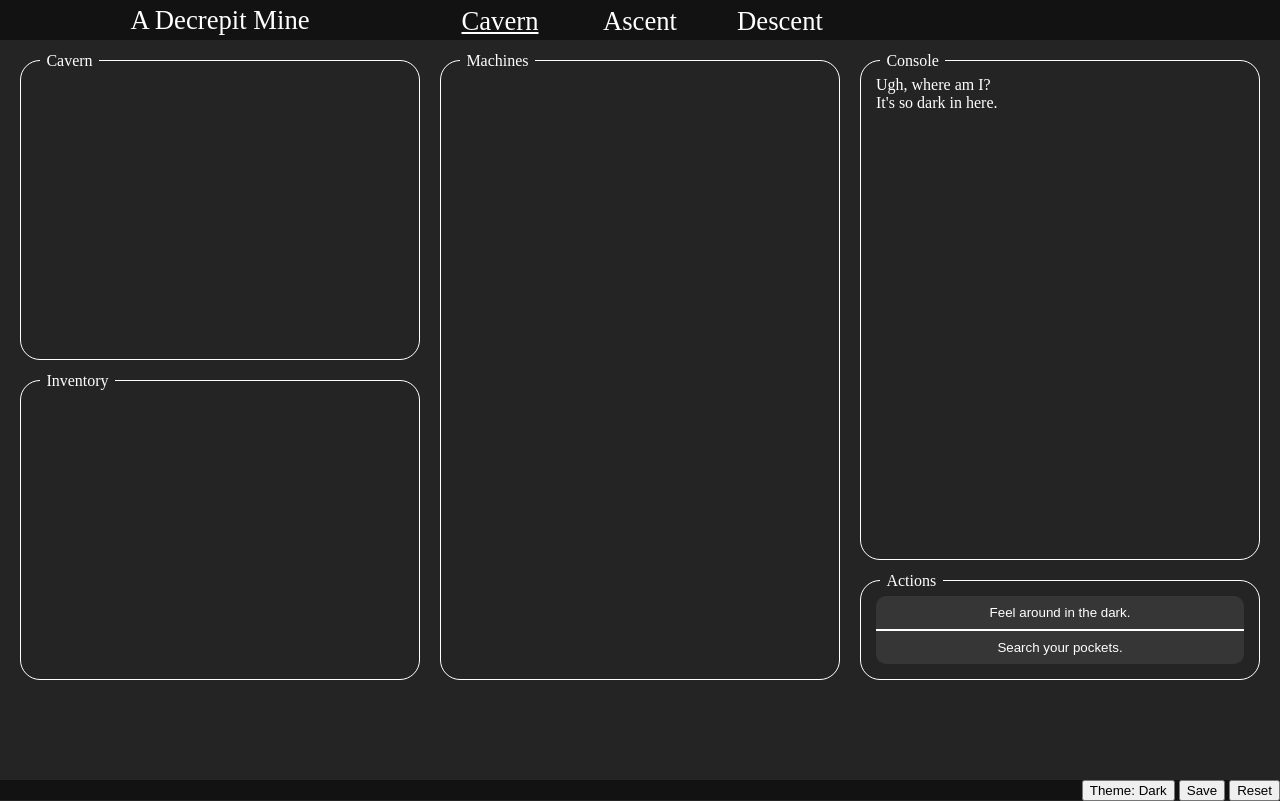
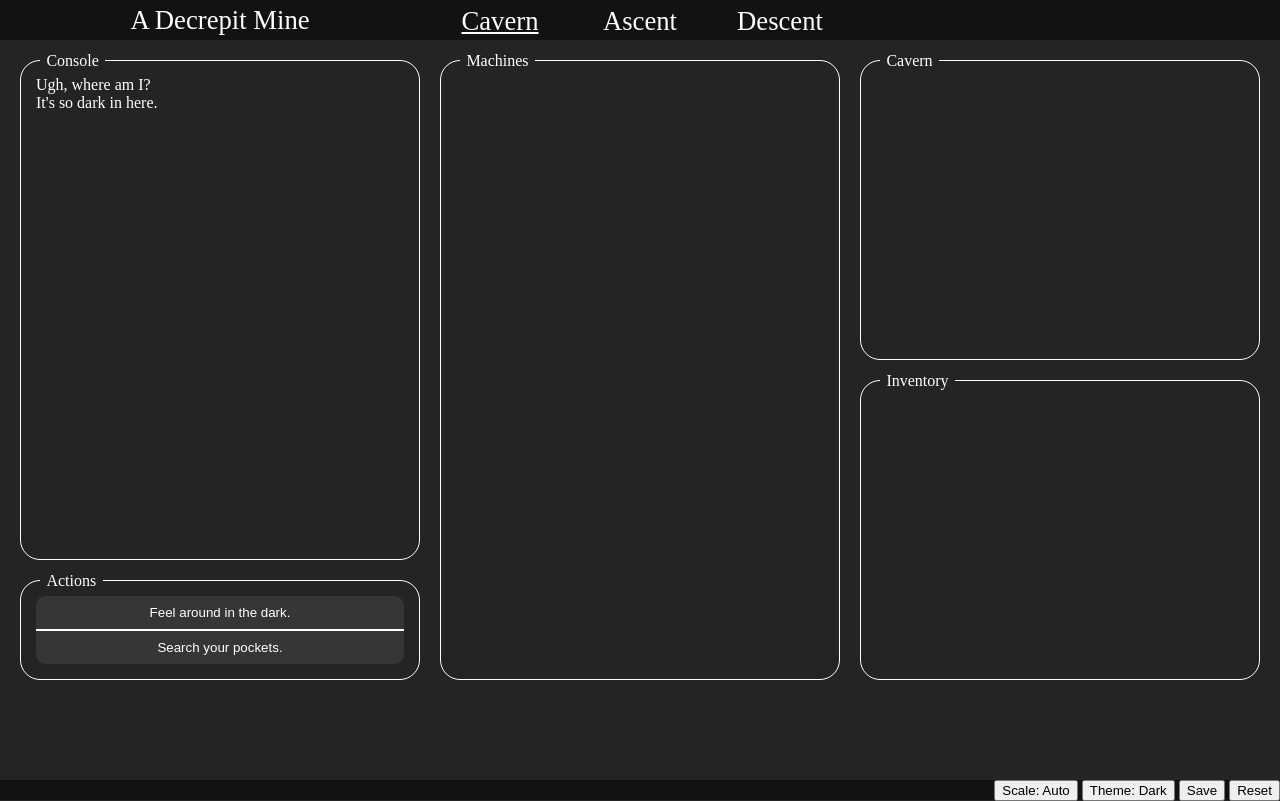
Before and after one commit to FrozenDude101/A-Decrepit-Mine, a plain HTML site: page index.html in a window 1280 px wide. Drawn offline with Linux system fonts and the light colour scheme.

Commit message:
New Scaling Functionality
The GUI can now scale between x1, x2 and auto zoom.
Auto will zoom until it fills vertically or horizontally (whichever comes first).
Base size is 1280x720.

```diff
--- a/index.html
+++ b/index.html
@@ -68,6 +68,7 @@
         </div>
 
       <footer>
+        <button onclick="setScale()">Scale: <span id=scaleText>Auto</span></button>
         <button onclick="setTheme()">Theme: <span id=themeText>Dark</span></button>
         <button onclick="saveGame()">Save</button>
         <button onclick="resetGame()">Reset</button>
--- a/main.js
+++ b/main.js
@@ -89,8 +89,9 @@ function setScreen(screen) {
 }
 
 function setTheme(theme=NaN) {
-    // Handles changing the theme.
+    console.log(theme);
     if (isNaN(theme)) {
+        // Handles changing the theme.
         gameData.theme += 1;
         if (gameData.theme === 2) {
             gameData.theme = 0;
@@ -124,6 +125,49 @@ function setTheme(theme=NaN) {
     // Restarts all transitions after a short break, which stops them from happening on theme change.
 }
 
+function setScale(scale=NaN) {
+    if (isNaN(scale)) {
+        // Handles changing the scale.
+        gameData.scale += 1;
+        if (gameData.scale === 3) {
+            gameData.scale = 0;
+        }
+    } else {
+        gameData.scale = scale;
+    }
+    // Increments the scale counter if called without an argument, otherwise sets it directly.
+
+    for (actionButton of document.getElementsByClassName("transition")) {
+        actionButton.classList.add("notransition");
+    }
+    // Pauses all transitions.
+
+    var body = document.getElementsByTagName("body")[0];
+    var bodyScale;
+    switch (gameData.scale) {
+        case 0:
+            document.getElementById("scaleText").innerHTML = "Auto";
+            body.style.zoom = 1;
+            bodyScale = Math.min(body.offsetHeight/720, body.offsetWidth/1280);
+            break;
+        case 2:
+            document.getElementById("scaleText").innerHTML = "Normal";
+            bodyScale = 0
+            break;
+        case 3:
+            document.getElementById("scaleText").innerHTML = "Large";
+            bodyScale = 1
+            break;
+    }
+    body.style.zoom = bodyScale;
+
+    setTimeout(function() {
+        for (actionButton of document.getElementsByClassName("transition")) {
+            actionButton.classList.remove("notransition");
+    }}, 10);
+    // Restarts all transitions after a short break, which stops them from happening on theme change.
+}
+
 function saveGame() {
     // Handles saving the game data.
     localStorage.setItem("ADecrepitMineSave", JSON.stringify(gameData));
@@ -135,6 +179,12 @@ function loadGame() {
     if (savegame !== null) {
         var defaults = getDefaults();
         gameData = savegame;
+        switch(gameData.version) {
+            case null:
+                gameData.version = "0.1";
+            case "0.1":
+                gameData.scale = 0;
+        }
         setValues();
     } else {
         resetGame();
@@ -173,14 +223,18 @@ function getDefaults() {
         "ascentUnlocked": true,
         "descentUnlocked": true,
 
-        "theme": (gameData.theme === null) ? 0 : gameData.theme,
+        "scale": (gameData.scale in [null, NaN]) ? 0 : gameData.scale,
+        "theme": (gameData.theme in [null, NaN]) ? 0 : gameData.theme,
         // Personal prefrences aren't reset, as these will likely just be set back again.
+
+        "version": "0.1",
     };
 }
 
 function setValues() {
     // Handles setting values to appear as there were when saved.
     setScreen("cavern");
+    setScale(scale=gameData.scale);
     setTheme(theme=gameData.theme);
     // Sets the major tab, and theme.
 
--- a/style.css
+++ b/style.css
@@ -1,3 +1,17 @@
+html {
+    height: 100%;
+    width: 100%;
+}
+
+body {
+    height: 100%;
+    width: 100%;
+
+    margin: 0;
+
+    zoom: 1;
+}
+
 header {
     position: absolute;
     top: 0;
@@ -116,21 +130,21 @@ header button.active {
     transition: none !important;
 }
 
-#cavernImageContainer {
+#consoleContainer {
     position: absolute;
     top: 60px;
     left: 20px;
 
-    height: 268px;
+    height: 468px;
     width: 400px;
 }
 
-#inventoryContainer {
+#actionsContainer {
     position: absolute;
-    top: 380px;
+    top: 580px;
     left: 20px;
 
-    height: 268px;
+    height: 68px;
     width: 400px;
 }
 
@@ -163,21 +177,21 @@ header button.active {
     width: 400px;
 }
 
-#consoleContainer {
+#cavernImageContainer {
     position: absolute;
     top: 60px;
     left: 860px;
 
-    height: 468px;
+    height: 268px;
     width: 400px;
 }
 
-#actionsContainer {
+#inventoryContainer {
     position: absolute;
-    top: 580px;
+    top: 380px;
     left: 860px;
 
-    height: 68px;
+    height: 268px;
     width: 400px;
 }
 
```
